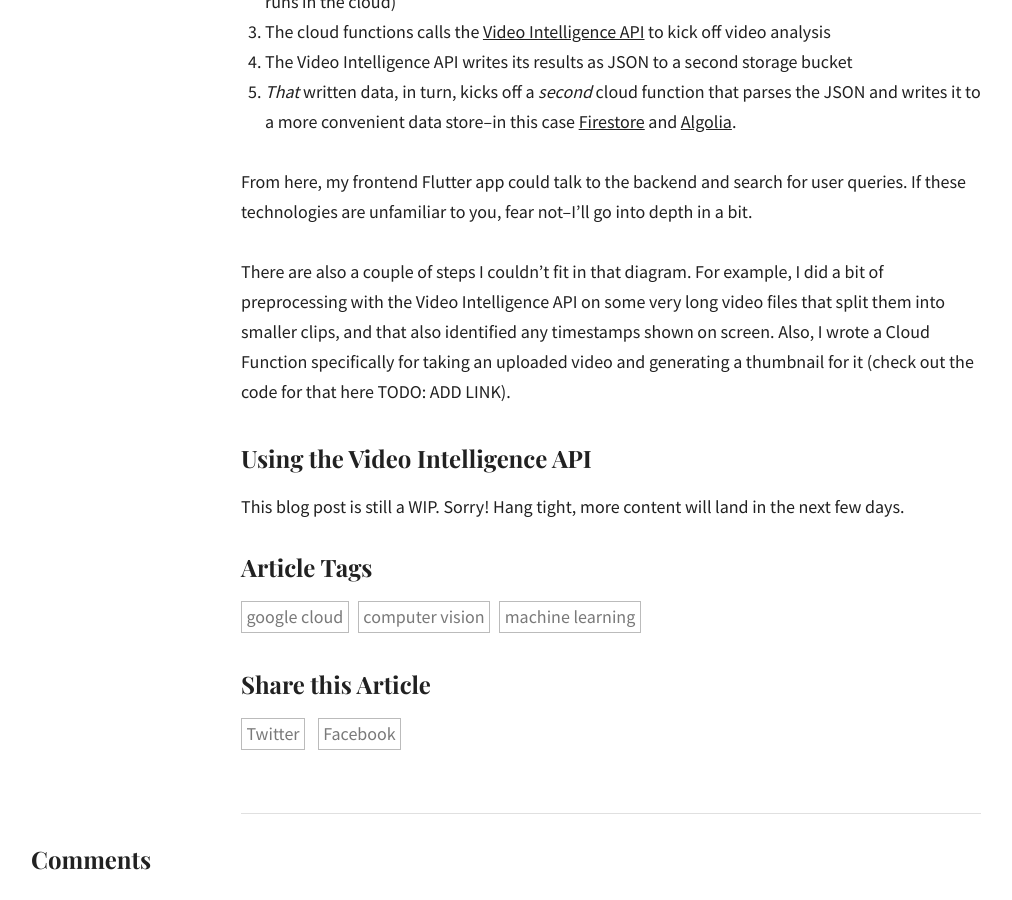
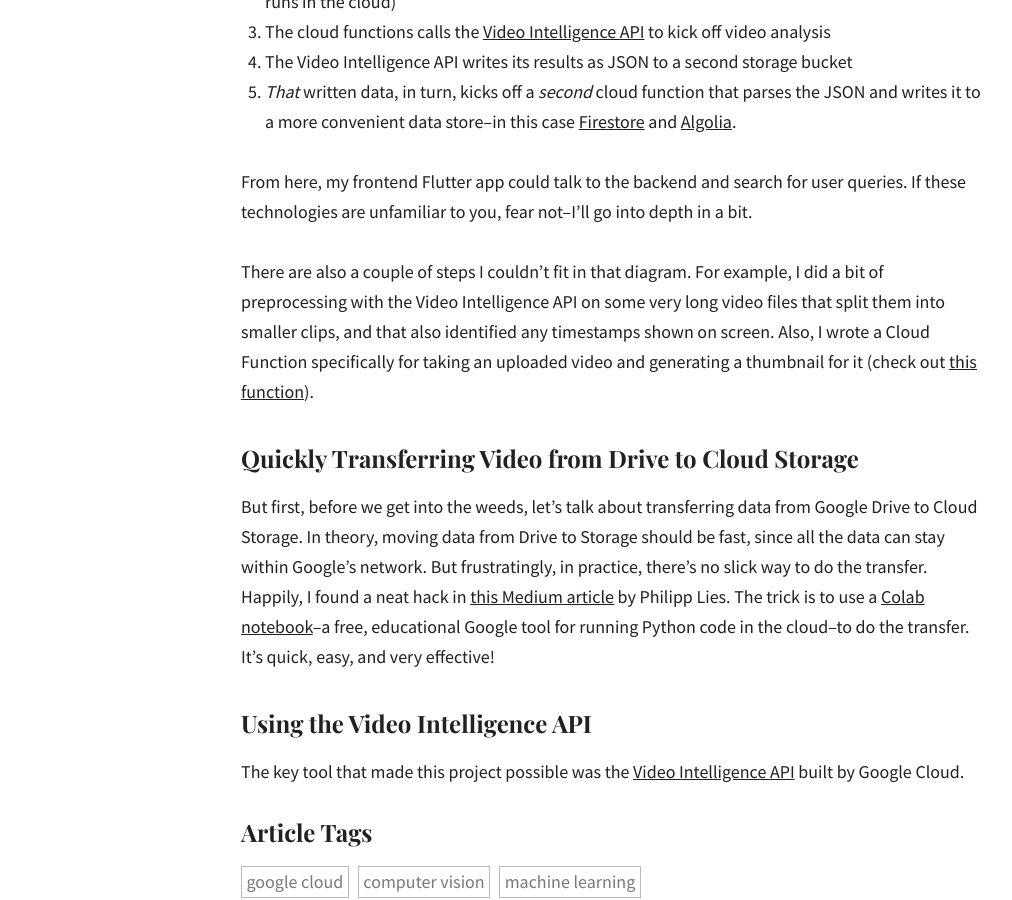
Before and after one commit to dalequark/daleonai, a Jekyll site: the page built from _posts/2020-06-12-building-an-ai-powered-searchable-video-archive.md, in a window 1280 px wide and 900 px high, scrolled down 4437 px. Shown: the whole window, without its empty margins (29-1041 px from the left). Built offline with Jekyll 4.4.1, drawn with Linux system fonts in a browser that asks for light colours; some web fonts are replaced; comment, search, counter and statistics services are not loaded; some of the changed text lies outside the part shown.

Commit message:
Update from Forestry.io Dale updated _posts/2020-06-12-building-an-ai-powered-searchable-video-archive.md

```diff
--- a/_posts/2020-06-12-building-an-ai-powered-searchable-video-archive.md
+++ b/_posts/2020-06-12-building-an-ai-powered-searchable-video-archive.md
@@ -27,7 +27,7 @@
 
 ![Custom-build searchable video archive built in Flutter](/images/ui_preview.png "Custom-build searchable video archive built in Flutter")
 
-I used it to store and index all of my family home videos (\~126 GB). Using machine learning, specifically the [Video Intelligence API](https://cloud.google.com/video-intelligence "Google Cloud Video Intelligence API"), I was able to do all sorts of analysis, including automatically splitting long videos, identifying objects and scenes, transcribing audio, and extracting on-screen text.
+and it stored and indexed all of my family home videos (\~126 GB). Using machine learning, specifically the [Video Intelligence API](https://cloud.google.com/video-intelligence "Google Cloud Video Intelligence API"), I was able to do all sorts of analysis, including automatically splitting long videos, identifying objects and scenes, transcribing audio, and extracting on-screen text.
 
 The app ended up being extremely good at searching for cute moments. Using computer vision, it recognized scenes and objects like "wedding," "firework", "performance," "baby laughing", "home improvement," "roller coaster," and even "Disney World":
 
@@ -43,7 +43,7 @@
 
 The video archive ended up being a pretty good Father's Day gift, especially since I wasn't actually able to see my dad in person this year.
 
-In this post, I'll show you how you can build your own archive, just like this. But if you want to skip straight to the code, check out the Making with ML [Github repo](https://github.com/dalequark/making_with_ml/tree/master/discord_moderator).
+In this post, I'll show you how you can build your own archive, just like this. But if you want to skip straight to the code, check out the Making with ML [Github repo](https://github.com/google/making_with_ml/tree/master/video_archive).
 
 ## Machine Learning Architecture for Video Processing
 
@@ -63,8 +63,12 @@
 
 From here, my frontend Flutter app could talk to the backend and search for user queries. If these technologies are unfamiliar to you, fear not--I'll go into depth in a bit.
 
-There are also a couple of steps I couldn't fit in that diagram. For example, I did a bit of preprocessing with the Video Intelligence API on some very long video files that split them into smaller clips, and that also identified any timestamps shown on screen. Also, I wrote a Cloud Function specifically for taking an uploaded video and generating a thumbnail for it (check out the code for that here TODO: ADD LINK).
+There are also a couple of steps I couldn't fit in that diagram. For example, I did a bit of preprocessing with the Video Intelligence API on some very long video files that split them into smaller clips, and that also identified any timestamps shown on screen. Also, I wrote a Cloud Function specifically for taking an uploaded video and generating a thumbnail for it (check out [this function]()).
+
+### Quickly Transferring Video from Drive to Cloud Storage
+
+But first, before we get into the weeds, let's talk about transferring data from Google Drive to Cloud Storage. In theory, moving data from Drive to Storage should be fast, since all the data can stay within Google's network. But frustratingly, in practice, there's no slick way to do the transfer. Happily, I found a neat hack in [this Medium article](https://medium.com/@philipplies/transferring-data-from-google-drive-to-google-cloud-storage-using-google-colab-96e088a8c041) by Philipp Lies. The trick is to use a [Colab notebook](colab.research.google.com)--a free, educational Google tool for running Python code in the cloud--to do the transfer. It's quick, easy, and very effective!
 
 ### Using the Video Intelligence API
 
-This blog post is still a WIP. Sorry! Hang tight, more content will land in the next few days.
+The key tool that made this project possible was the [Video Intelligence API](cloud.google.com/video-intelligence) built by Google Cloud.
```
Also changed, not shown: other parts of _posts/2020-06-12-building-an-ai-powered-searchable-video-archive.md (+1 -1 lines).
